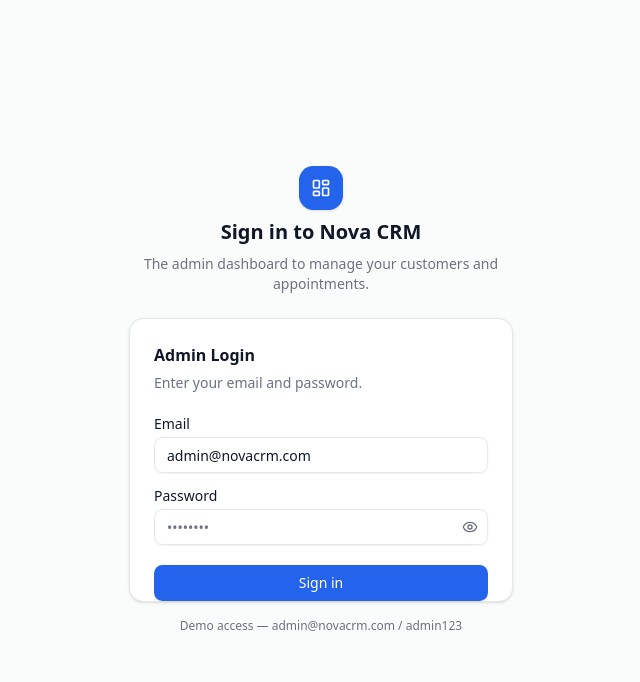
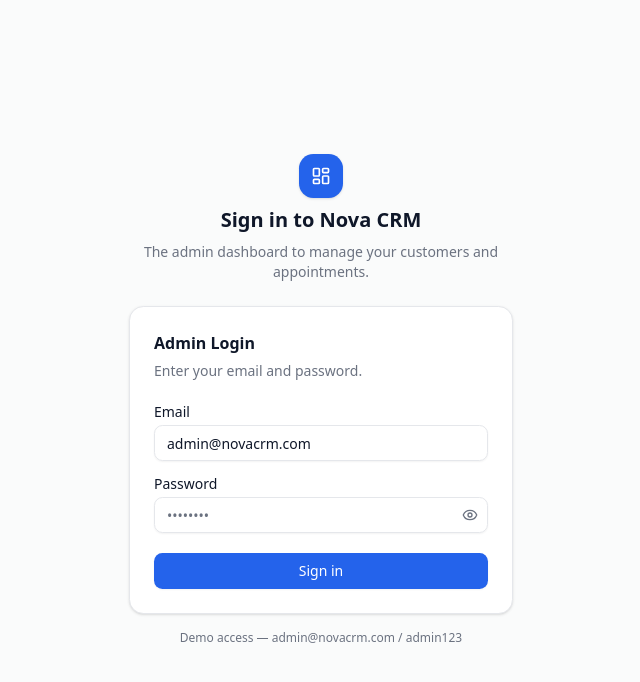
Before and after one commit to salmangithub07/tafftech-crm, a Next.js app: page /login in a window 1280 px wide. Shown: the top 682 px of the page, without its empty margins (319-959 px from the left). Built offline with nearby package versions, Linux system fonts and the light colour scheme; no server answers; the database is empty.

Commit message:
added cards bottom spacing

```diff
--- a/src/components/ui/card.tsx
+++ b/src/components/ui/card.tsx
@@ -62,7 +62,7 @@ function CardAction({ className, ...props }: React.ComponentProps<"div">) {
 
 function CardContent({ className, ...props }: React.ComponentProps<"div">) {
   return (
-    <div data-slot="card-content" className={cn("px-6", className)} {...props} />
+    <div data-slot="card-content" className={cn("px-6", "pb-6", className)} {...props} />
   );
 }
 
```
